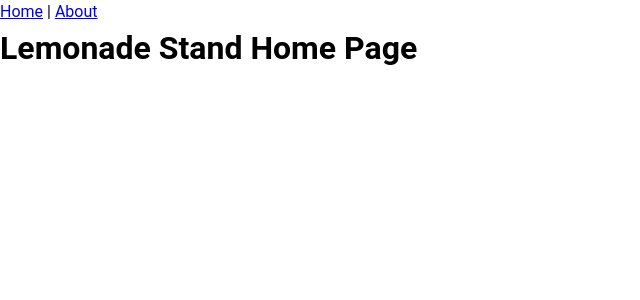
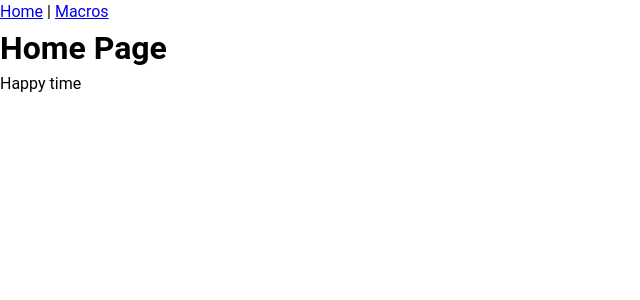
Before and after one commit to Shinteso/Home-Helper, a Vue app: page / in a window 1280 px wide. Shown: the top 300 px of the page, without its empty margins (0-640 px from the left). Built offline with nearby package versions, Linux system fonts and the light colour scheme.

Commit message:
Making changes

```diff
--- a/src/App.vue
+++ b/src/App.vue
@@ -21,7 +21,7 @@ const currentView = computed(() => {
 
 <template>
   <a href="#/">Home</a> |
-  <a href="#/about">About</a>
+  <a href="#/about">Macros</a>
 
   <component :is="currentView"></component>
 </template>
--- a/src/about.vue
+++ b/src/about.vue
@@ -3,7 +3,7 @@
 </script>
 
 <template>
-<h1>About placeholder</h1>
+<h1>Macro Tracker placeholder</h1>
 </template>
 
 <style scoped>
--- a/src/home.vue
+++ b/src/home.vue
@@ -3,7 +3,9 @@
 </script>
 
 <template>
-<h1>Lemonade Stand Home Page</h1>
+  <h1>Home Page</h1>
+  <div>Happy time</div>
+
 </template>
 
 <style scoped>
```
